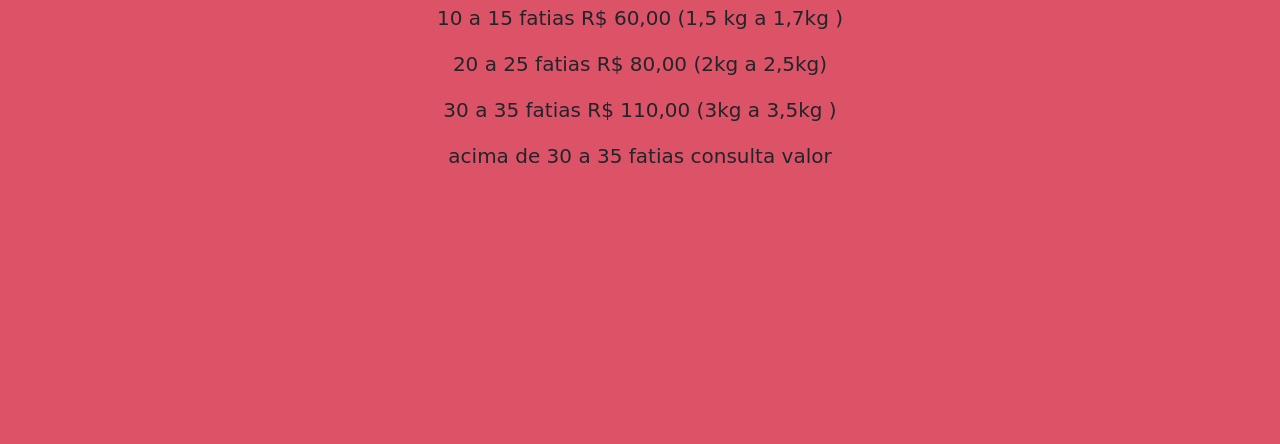
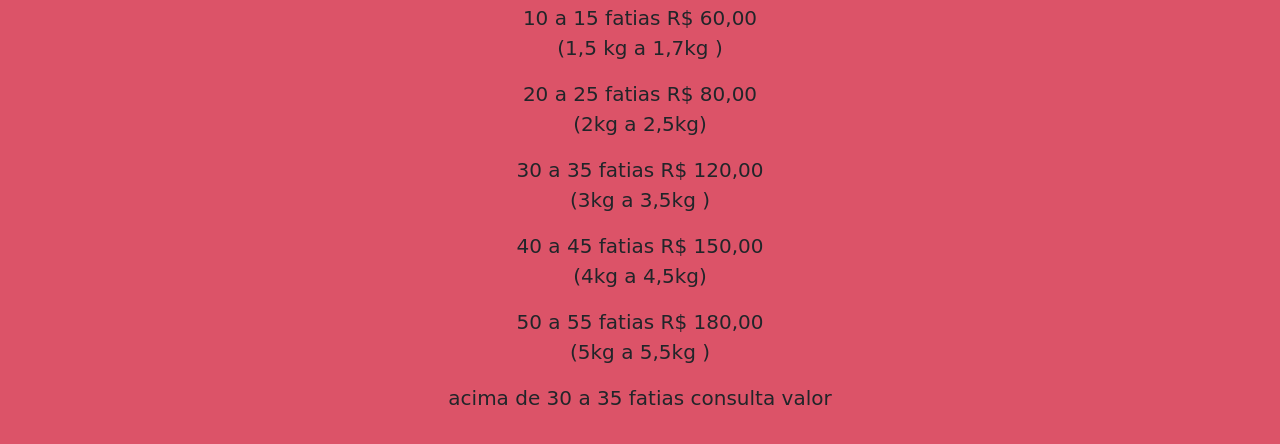
Before and after one commit to rodrigobremm/katycake, a plain HTML site: page valores.html in a window 1280 px wide. Shown: the part 184-628 px from the top of the page. Drawn offline with nearby package versions, Linux system fonts and the light colour scheme; a web font is replaced by a local one.

Commit message:
Add files via upload

```diff
--- a/valores.html
+++ b/valores.html
@@ -58,12 +58,13 @@
 <p id="titulo-valores">Valores</p>
 
 <div id="texto-valores">
-<p>10 a 15 fatias R$ 60,00 (1,5 kg a 1,7kg )</p>
-<p>20 a 25 fatias R$ 80,00 (2kg a 2,5kg)</p>
-<p>30 a 35 fatias R$ 110,00 (3kg a 3,5kg )</p>
+<p>10 a 15 fatias R$ 60,00 <br> (1,5 kg a 1,7kg )</p>
+<p>20 a 25 fatias R$ 80,00 <br> (2kg a 2,5kg)</p>
+<p>30 a 35 fatias R$ 120,00 <br> (3kg a 3,5kg )</p>
+<p>40 a 45 fatias R$ 150,00 <br> (4kg a 4,5kg)</p>
+<p>50 a 55 fatias R$ 180,00 <br> (5kg a 5,5kg )</p>
 <p>acima de 30 a 35 fatias consulta valor</p>
 </div>
-
 
 
 </main>
```
